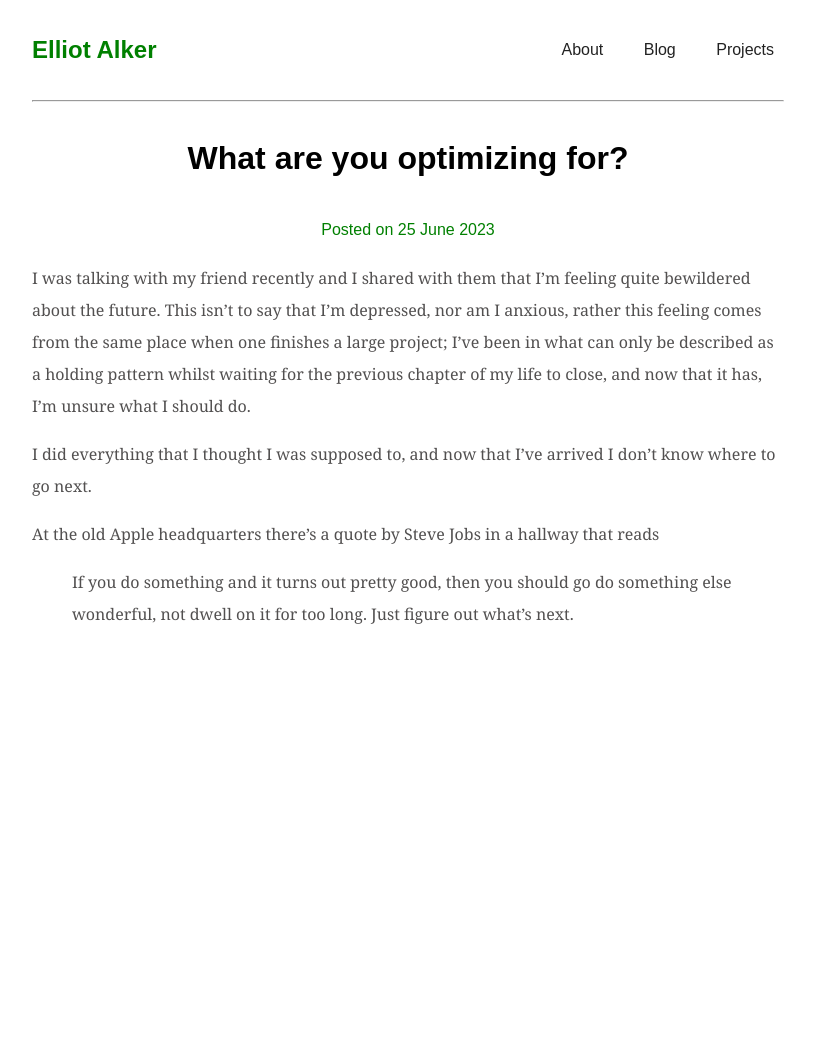
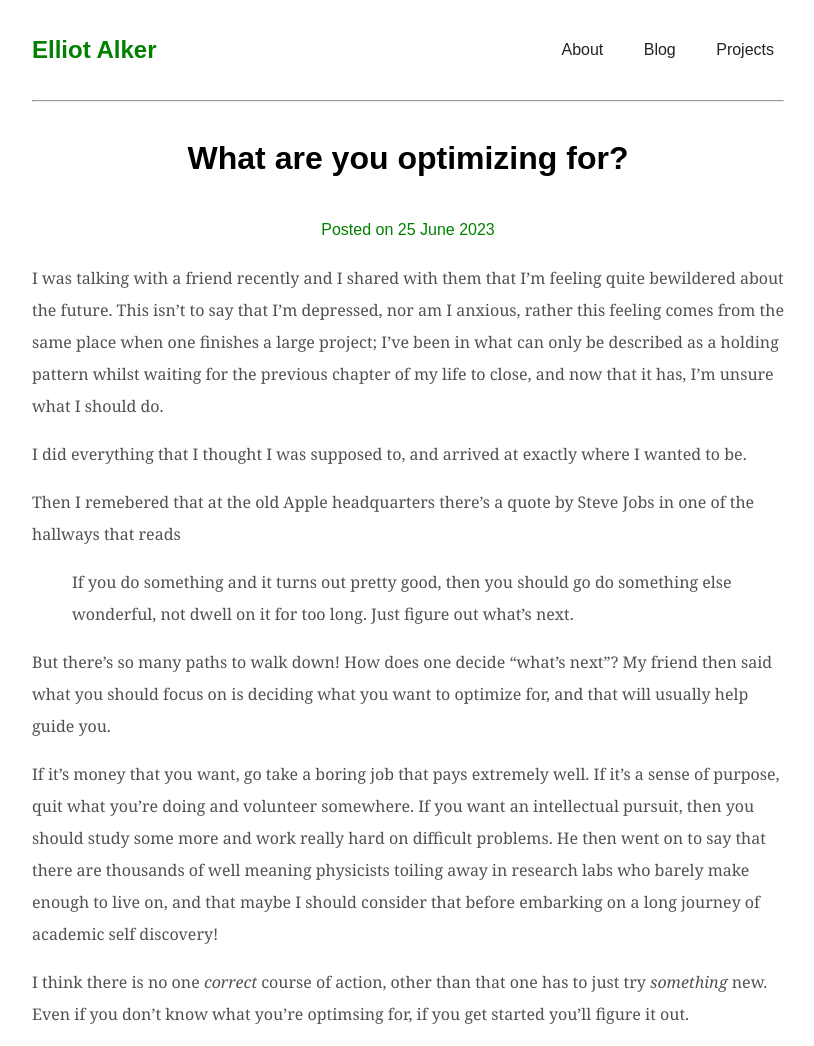
Before and after one commit to ealker/ealker.github.io, a Jekyll site: the page built from _posts/2023-06-25-optimize.md, in a window 1280 px wide. Shown: the whole page, without its empty margins (232-1046 px from the left). Built offline with Jekyll 4.4.1, drawn with Linux system fonts in a browser that asks for light colours; before the commit the page ends 900 px from its top, so only the background shows below that.

Commit message:
Updated story post.

```diff
--- a/_posts/2023-06-25-optimize.md
+++ b/_posts/2023-06-25-optimize.md
@@ -3,11 +3,17 @@
 title: What are you optimizing for?
 ---
 
-I was talking with my friend recently and I shared with them that I'm feeling quite bewildered about the future.
+I was talking with a friend recently and I shared with them that I'm feeling quite bewildered about the future.
 This isn't to say that I'm depressed, nor am I anxious, rather this feeling comes from the same place when one finishes a large project; I've been in what can only be described as a holding pattern whilst waiting for the previous chapter of my life to close, and now that it has, I'm unsure what I should do.
 
-I did everything that I thought I was supposed to, and now that I've arrived I don't know where to go next.
+I did everything that I thought I was supposed to, and arrived at exactly where I wanted to be.
 
-At the old Apple headquarters there's a quote by Steve Jobs in a hallway that reads
+Then I remebered that at the old Apple headquarters there's a quote by Steve Jobs in one of the hallways that reads
 
 > If you do something and it turns out pretty good, then you should go do something else wonderful, not dwell on it for too long. Just figure out what's next.
+
+But there's so many paths to walk down! How does one decide "what's next"? My friend then said what you should focus on is deciding what you want to optimize for, and that will usually help guide you.
+
+If it's money that you want, go take a boring job that pays extremely well. If it's a sense of purpose, quit what you're doing and volunteer somewhere. If you want an intellectual pursuit, then you should study some more and work really hard on difficult problems. He then went on to say that there are thousands of well meaning physicists toiling away in research labs who barely make enough to live on, and that maybe I should consider that before embarking on a long journey of academic self discovery!
+
+I think there is no one *correct* course of action, other than that one has to just try *something* new. Even if you don't know what you're optimsing for, if you get started you'll figure it out.
```
